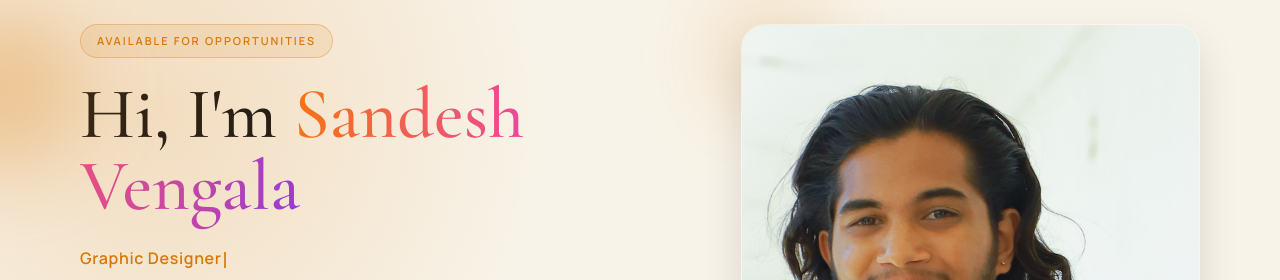
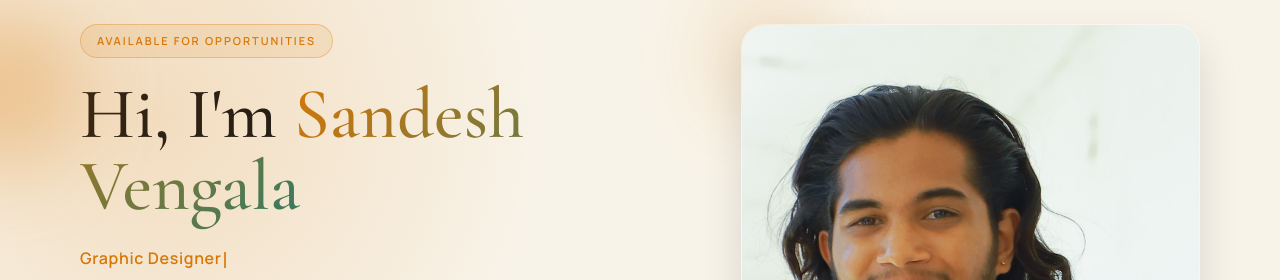
Before and after one commit to sandeshvengala/sandesh-GD-P-portfolio, a React (Vite) app: page / in a window 1280 px wide. Shown: the part 164-444 px from the top of the page. Built offline with nearby package versions, Linux system fonts and the light colour scheme; no server answers; the HTML template or start-up script is replaced by a standard one.

Commit message:
Add gradient colors to Sandesh Vengala name matching background theme

```diff
--- a/src/pages/About.jsx
+++ b/src/pages/About.jsx
@@ -50,7 +50,7 @@ export default function About() {
       <SectionTitle
         title={
           <>
-            Hi, I am <span className="bg-gradient-to-r from-orange-500 via-pink-500 to-purple-600 bg-clip-text text-transparent">Sandesh Vengala</span>
+            Hi, I am <span className="bg-gradient-name bg-clip-text text-transparent">Sandesh Vengala</span>
           </>
         }
         subtitle="Full Stack Developer & Creative Builder"
--- a/src/pages/Home.jsx
+++ b/src/pages/Home.jsx
@@ -70,7 +70,7 @@ export default function Home() {
             </p>
 
             <h1 className="font-display text-4xl leading-[0.95] md:text-7xl">
-              Hi, I&apos;m <span className="bg-gradient-to-r from-orange-500 via-pink-500 to-purple-600 bg-clip-text text-transparent">Sandesh Vengala</span>
+              Hi, I&apos;m <span className="bg-gradient-name bg-clip-text text-transparent">Sandesh Vengala</span>
             </h1>
 
             <div className="mt-5 text-sm font-semibold tracking-[0.04em] text-ink/70 dark:text-paper/75 md:text-base">
--- a/src/pages/Resume.jsx
+++ b/src/pages/Resume.jsx
@@ -126,7 +126,7 @@ export default function Resume() {
           Resume
         </p>
 
-        <h1 className="font-display text-4xl leading-tight md:text-6xl bg-gradient-to-r from-orange-500 via-pink-500 to-purple-600 bg-clip-text text-transparent">Sandesh Vengala</h1>
+        <h1 className="font-display text-4xl leading-tight md:text-6xl bg-gradient-name bg-clip-text text-transparent">Sandesh Vengala</h1>
         <p className="mt-3 text-sm font-semibold uppercase tracking-[0.16em] text-ink/65 dark:text-paper/70">
           Full Stack Developer & Creative Builder
         </p>
--- a/tailwind.config.js
+++ b/tailwind.config.js
@@ -16,6 +16,9 @@ export default {
       },
       boxShadow: {
         card: '0 20px 40px rgba(13, 17, 23, 0.12)'
+      },
+      backgroundImage: {
+        'gradient-name': 'linear-gradient(135deg, #d97706 0%, #1f7a6c 100%)'
       }
     }
   },
```
